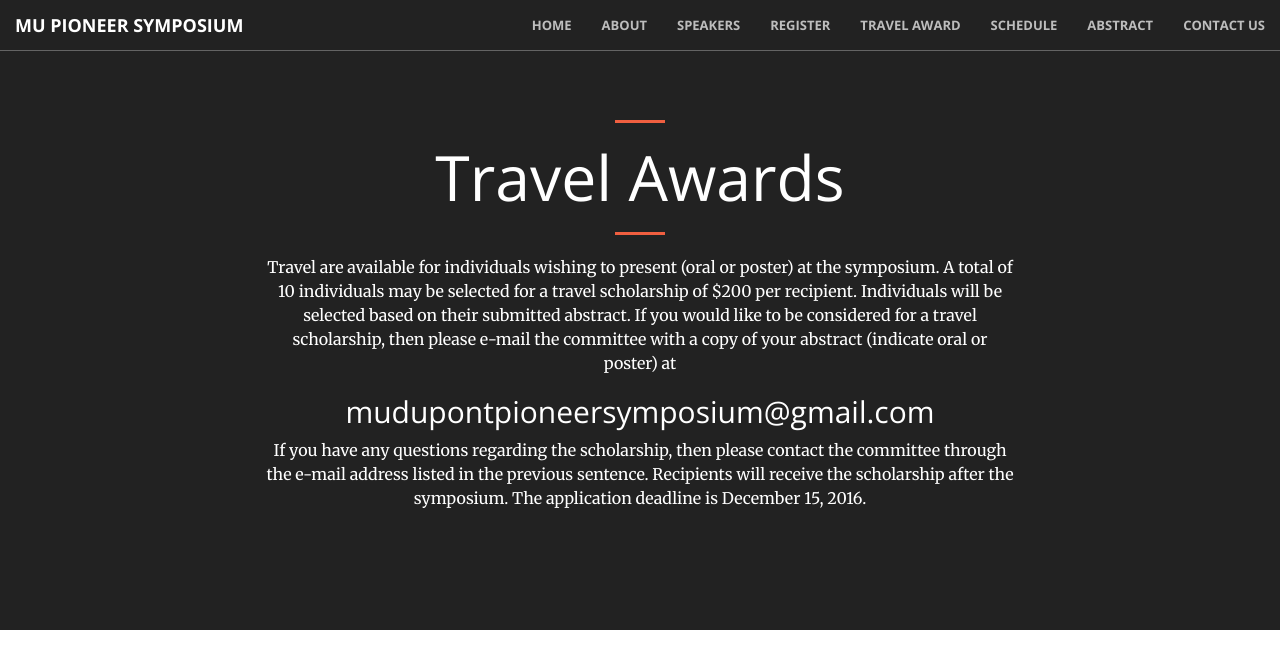
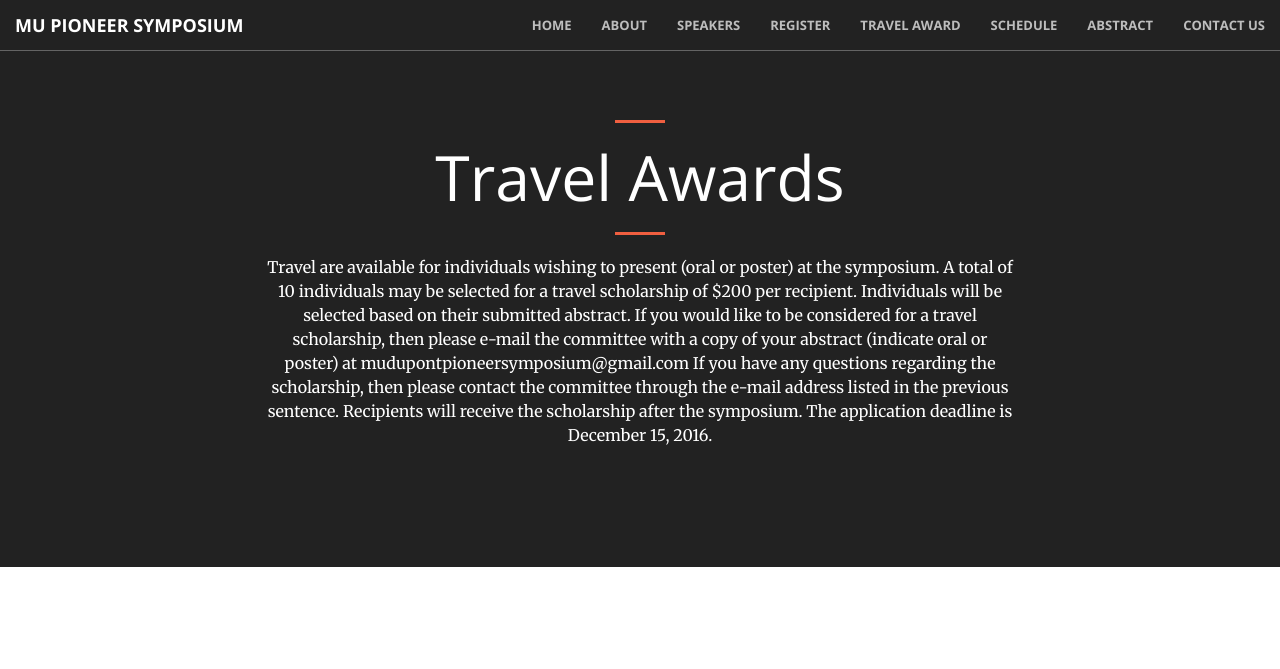
Before and after one commit to mupioneersymposium/mupioneersymposium.github.io, a Jekyll site: the page built from travel.md, in a window 1280 px wide. Shown: the top 669 px of the page. Built offline with Jekyll 4.4.1, drawn with Linux system fonts in a browser that asks for light colours.

```diff
--- a/travel.md
+++ b/travel.md
@@ -8,7 +8,6 @@ layout: regular
 
 Travel are available for individuals wishing to present (oral or poster) at the symposium.
 A total of 10 individuals may be selected for a travel scholarship of $200 per recipient.
-Individuals will be selected based on their submitted abstract. If you would like to be considered for a travel scholarship, then please e-mail the committee with a copy of your abstract (indicate oral or poster) at
-## mudupontpioneersymposium@gmail.com
+Individuals will be selected based on their submitted abstract. If you would like to be considered for a travel scholarship, then please e-mail the committee with a copy of your abstract (indicate oral or poster) at mudupontpioneersymposium@gmail.com
 If you have any questions regarding the scholarship, then please contact the committee through the e-mail address listed in the previous sentence.
 Recipients will receive the scholarship after the symposium. The application deadline is December 15, 2016.
```
